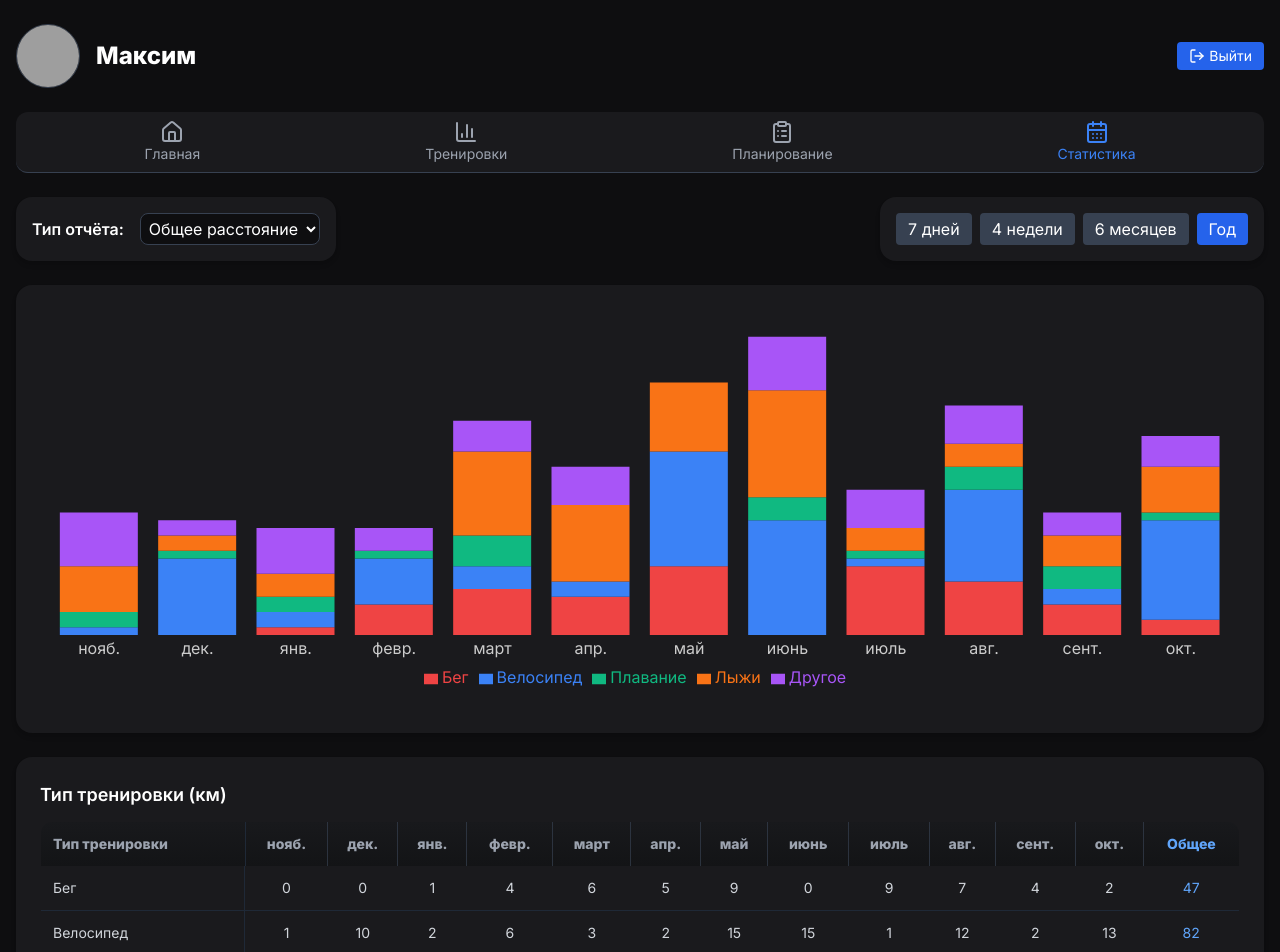
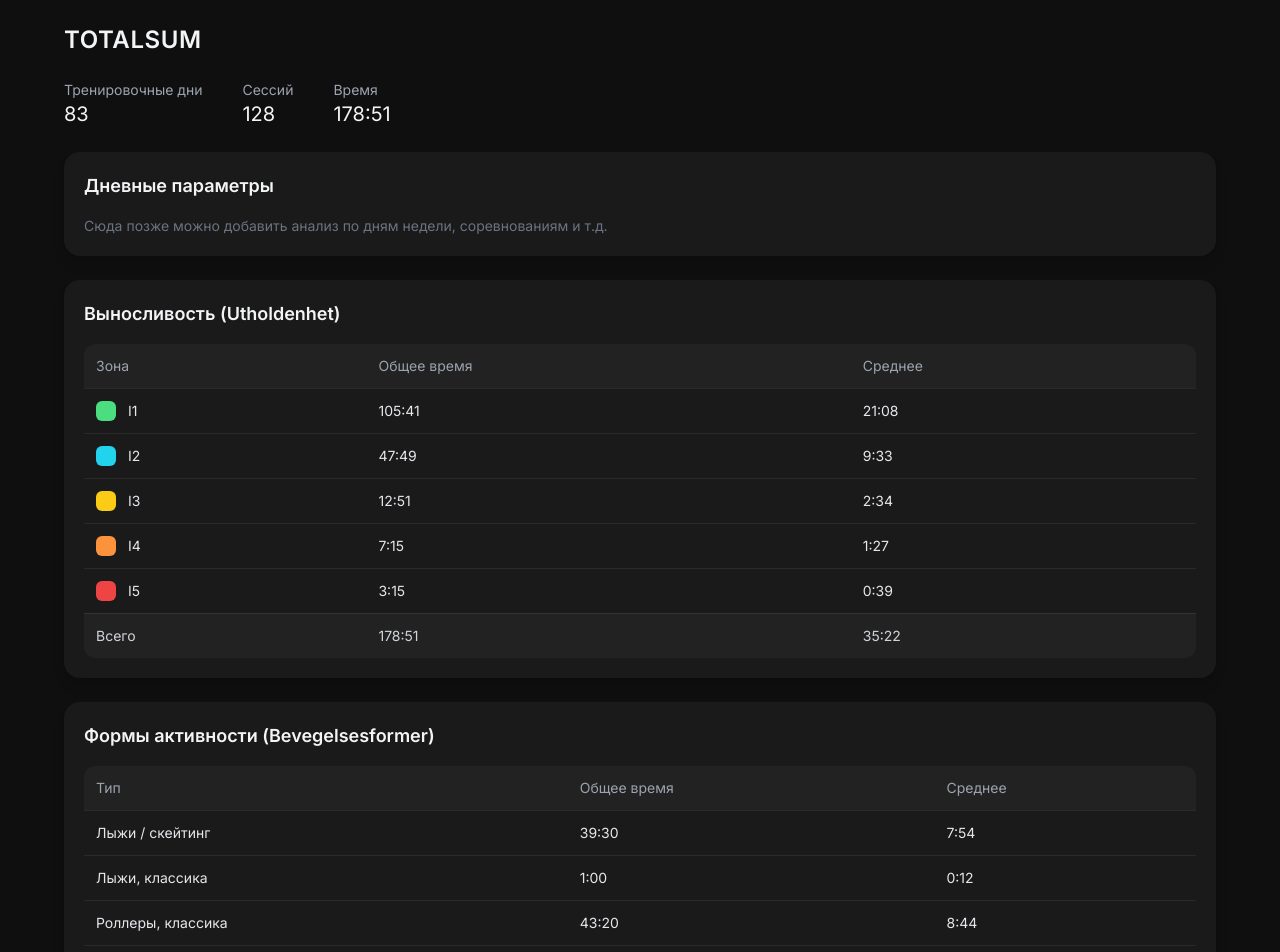
Before and after one commit to mbaliabin/dagbook-test, a React (Vite) app in the folder fasx-frontend/: page /statistics in a window 1280 px wide. Shown: the top 952 px of the page. Built offline with nearby package versions, Linux system fonts and the light colour scheme; grey boxes are pictures that could not be loaded.

Commit message:
Доработка StatisticsPage.tsx 131

```diff
--- a/fasx-frontend/src/pages/StatisticsPage.tsx
+++ b/fasx-frontend/src/pages/StatisticsPage.tsx
@@ -1,279 +1,139 @@
-import React, { useState } from "react";
-import { BarChart, Bar, XAxis, Tooltip, Legend, ResponsiveContainer } from "recharts";
-import { Home, BarChart3, ClipboardList, CalendarDays, LogOut } from "lucide-react";
-import { useNavigate, useLocation } from "react-router-dom";
-import dayjs from "dayjs";
+import React from "react";
 
-type ReportType = "Общее расстояние" | "Длительность" | "Выносливость";
-
-export default function StatisticsPage() {
-  const [reportType, setReportType] = useState<ReportType>("Общее расстояние");
-  const [interval, setInterval] = useState("Год");
-  const [name, setName] = useState("Максим");
-
-  const navigate = useNavigate();
-  const location = useLocation();
-
-  const handleLogout = () => {
-    localStorage.removeItem("token");
-    navigate("/login");
+export default function StatsPage() {
+  const totals = {
+    trainingDays: 83,
+    sessions: 128,
+    time: "178:51",
   };
 
-  const menuItems = [
-    { label: "Главная", icon: Home, path: "/daily" },
-    { label: "Тренировки", icon: BarChart3, path: "/profile" },
-    { label: "Планирование", icon: ClipboardList, path: "/planning" },
-    { label: "Статистика", icon: CalendarDays, path: "/statistics" },
+  const enduranceData = [
+    { zone: "I1", time: "105:41", avg: "21:08", color: "#4ade80" },
+    { zone: "I2", time: "47:49", avg: "9:33", color: "#22d3ee" },
+    { zone: "I3", time: "12:51", avg: "2:34", color: "#facc15" },
+    { zone: "I4", time: "7:15", avg: "1:27", color: "#fb923c" },
+    { zone: "I5", time: "3:15", avg: "0:39", color: "#ef4444" },
   ];
 
-  const intervals = ["7 дней", "4 недели", "6 месяцев", "Год"];
-  const trainingTypes = ["Бег", "Велосипед", "Плавание", "Лыжи", "Другое"];
-  const enduranceZones = ["I1", "I2", "I3", "I4", "I5"];
-
-  const generateData = () => {
-    const today = dayjs();
-    let data: any[] = [];
-    let types = reportType === "Выносливость" ? enduranceZones : trainingTypes;
-
-    const maxValues: any = {
-      "Общее расстояние": { Бег: 10, Лыжи: 15, Велосипед: 20, Плавание: 5, Другое: 8 },
-      "Длительность": { Бег: 60, Лыжи: 90, Велосипед: 120, Плавание: 30, Другое: 45 },
-      "Выносливость": { I1: 60, I2: 50, I3: 40, I4: 30, I5: 20 },
-    };
-
-    let points =
-      interval === "7 дней"
-        ? 7
-        : interval === "4 недели"
-        ? 4
-        : interval === "6 месяцев"
-        ? 6
-        : 12;
-
-    for (let i = points - 1; i >= 0; i--) {
-      let label = "";
-      if (interval === "7 дней") label = today.subtract(i, "day").format("DD MMM");
-      else if (interval === "4 недели") label = `Нед ${today.subtract(i, "week").startOf("week").format("DD/MM")}`;
-      else label = today.subtract(i, "month").format("MMM");
-
-      let item: any = { label };
-      types.forEach((t) => {
-        item[t] = Math.floor(Math.random() * maxValues[reportType][t]);
-      });
-      data.push(item);
-    }
-    return data;
-  };
-
-  const chartData = generateData();
-  const labels = chartData.map((d) => d.label);
-  const colors = ["#ef4444", "#3b82f6", "#10b981", "#f97316", "#a855f7"];
-
-  const formatTime = (minutes: number) => {
-    const h = Math.floor(minutes / 60);
-    const m = minutes % 60;
-    return `${h}:${m.toString().padStart(2, "0")}`;
-  };
-
-  // ✅ Исправленный тултип (добавлен пробел между типом тренировки и временем)
-  const CustomTooltip = ({ active, payload, label }: any) => {
-    if (active && payload && payload.length) {
-      const total = payload.reduce((sum: number, p: any) => sum + p.value, 0);
-      return (
-        <div className="bg-[#1a1a1d]/90 border border-gray-700 rounded-lg p-2 text-sm">
-          <div className="font-semibold mb-1">{label}</div>
-          {payload.map((p: any) => (
-            <div key={p.dataKey} className="flex justify-between">
-              <span style={{ color: p.fill }}>{p.name}</span>
-              <span>
-                {reportType === "Длительность" || reportType === "Выносливость"
-                  ? ` ${Math.floor(p.value / 60)} ч ${p.value % 60} м`
-                  : ` ${p.value} км`}
-              </span>
-            </div>
-          ))}
-          <div className="border-t border-gray-600 mt-1 pt-1 flex justify-between font-semibold text-blue-400">
-            <span>Общее</span>
-            <span>
-              {reportType === "Длительность" || reportType === "Выносливость"
-                ? `${Math.floor(total / 60)} ч ${total % 60} м`
-                : `${total} км`}
-            </span>
-          </div>
-        </div>
-      );
-    }
-    return null;
-  };
+  const movementData = [
+    { type: "Лыжи / скейтинг", total: "39:30", avg: "7:54" },
+    { type: "Лыжи, классика", total: "1:00", avg: "0:12" },
+    { type: "Роллеры, классика", total: "43:20", avg: "8:44" },
+    { type: "Роллеры, скейтинг", total: "67:27", avg: "13:29" },
+    { type: "Велосипед", total: "23:36", avg: "4:43" },
+  ];
 
   return (
-    <div className="min-h-screen bg-[#0e0e10] text-white px-4 py-6">
-      <div className="max-w-7xl mx-auto space-y-6">
-        {/* Верхняя плашка */}
-        <div className="flex flex-col md:flex-row md:items-center md:justify-between gap-4">
-          <div className="flex items-center space-x-4">
-            <img
-              src="/profile-avatar.jpg"
-              alt="Avatar"
-              className="w-16 h-16 rounded-full object-cover border border-gray-700"
-            />
+    <div className="min-h-screen bg-[#0f0f0f] text-gray-200 p-6">
+      {/* Header */}
+      <div className="max-w-6xl mx-auto space-y-6">
+        <h1 className="text-2xl font-semibold tracking-wide text-gray-100">
+          TOTALSUM
+        </h1>
+
+        <div className="flex gap-10 text-sm">
           <div>
-              <h1 className="text-2xl font-bold">{name}</h1>
+            <p className="text-gray-400">Тренировочные дни</p>
+            <p className="text-xl text-gray-100">{totals.trainingDays}</p>
           </div>
+          <div>
+            <p className="text-gray-400">Сессий</p>
+            <p className="text-xl text-gray-100">{totals.sessions}</p>
           </div>
-          <button
-            onClick={handleLogout}
-            className="bg-blue-600 hover:bg-blue-700 text-white text-sm px-3 py-1 rounded flex items-center"
-          >
-            <LogOut className="w-4 h-4 mr-1" /> Выйти
-          </button>
-        </div>
-
-        {/* Верхнее меню */}
-        <div className="flex justify-around bg-[#1a1a1d] border-b border-gray-700 py-2 px-4 rounded-xl">
-          {menuItems.map((item) => {
-            const Icon = item.icon;
-            const isActive = location.pathname === item.path;
-            return (
-              <button
-                key={item.path}
-                onClick={() => navigate(item.path)}
-                className={`flex flex-col items-center text-sm transition-colors ${
-                  isActive ? "text-blue-500" : "text-gray-400 hover:text-white"
-                }`}
-              >
-                <Icon className="w-6 h-6" />
-                <span>{item.label}</span>
-              </button>
-            );
-          })}
-        </div>
-
-        {/* Выбор отчёта и интервала */}
-        <div className="flex flex-col md:flex-row md:items-center md:justify-between gap-4">
-          <div className="bg-[#1a1a1d] p-4 rounded-2xl shadow-md flex items-center gap-4">
-            <span className="font-semibold">Тип отчёта:</span>
-            <select
-              value={reportType}
-              onChange={(e) => setReportType(e.target.value as ReportType)}
-              className="bg-[#0e0e10] border border-gray-700 rounded-lg p-1 text-white"
-            >
-              <option>Общее расстояние</option>
-              <option>Длительность</option>
-              <option>Выносливость</option>
-            </select>
-          </div>
-
-          <div className="bg-[#1a1a1d] p-4 rounded-2xl shadow-md flex items-center gap-2">
-            {intervals.map((intv) => (
-              <button
-                key={intv}
-                onClick={() => setInterval(intv)}
-                className={`px-3 py-1 rounded ${
-                  interval === intv ? "bg-blue-600" : "bg-gray-700 hover:bg-gray-600"
-                }`}
-              >
-                {intv}
-              </button>
-            ))}
+          <div>
+            <p className="text-gray-400">Время</p>
+            <p className="text-xl text-gray-100">{totals.time}</p>
           </div>
         </div>
 
-        {/* Диаграмма */}
-        <div className="bg-[#1a1a1d] p-6 rounded-2xl shadow-md">
-          <ResponsiveContainer width="100%" height={400}>
-            <BarChart
-              data={chartData}
-              margin={{ top: 20, right: 10, left: 10, bottom: 20 }}
-            >
-              <XAxis dataKey="label" axisLine={false} tickLine={false} stroke="#ccc" />
-              <Tooltip content={<CustomTooltip />} />
-              <Legend wrapperStyle={{ color: "#fff" }} />
-              {(reportType === "Выносливость" ? enduranceZones : trainingTypes).map(
-                (t, idx) => (
-                  <Bar
-                    key={t}
-                    dataKey={t}
-                    stackId="a"
-                    fill={colors[idx % colors.length]}
-                    name={t}
-                  />
-                )
-              )}
-            </BarChart>
-          </ResponsiveContainer>
+        {/* Section: Dagsparametere */}
+        <div className="bg-[#1a1a1a] p-5 rounded-2xl shadow-lg">
+          <h2 className="text-lg font-semibold text-gray-100 mb-4">
+            Дневные параметры
+          </h2>
+          <div className="text-gray-500 text-sm">
+            <p>Сюда позже можно добавить анализ по дням недели, соревнованиям и т.д.</p>
+          </div>
         </div>
 
-        {/* Таблица */}
-        <div className="bg-[#1a1a1d] p-6 rounded-2xl shadow-md mb-10">
-          <h2 className="text-lg font-semibold mb-3">
-            {reportType === "Выносливость"
-              ? "Зоны выносливости (мин)"
-              : reportType === "Длительность"
-              ? `Длительность (ч:мм)`
-              : `Тип тренировки (${reportType === "Общее расстояние" ? "км" : "мин"})`}
+        {/* Section: Utholdenhet */}
+        <div className="bg-[#1a1a1a] p-5 rounded-2xl shadow-lg">
+          <h2 className="text-lg font-semibold text-gray-100 mb-4">
+            Выносливость (Utholdenhet)
           </h2>
-          <div className="overflow-x-auto">
-            <table className="w-full text-sm text-gray-300 border-collapse border border-gray-800 rounded-xl overflow-hidden">
-              <thead className="text-gray-400 bg-gradient-to-b from-[#18191c] to-[#131416]">
-                <tr>
-                  <th className="text-left py-3 px-3 border-r border-gray-800">
-                    {reportType === "Выносливость" ? "Зона" : "Тип тренировки"}
-                  </th>
-                  {labels.map((m) => (
-                    <th
-                      key={m}
-                      className="py-3 px-2 text-center border-r border-gray-700/70"
-                    >
-                      {m}
-                    </th>
-                  ))}
-                  <th className="py-3 px-2 text-center text-blue-400 border-l border-gray-800">
-                    Общее
-                  </th>
+          <div className="overflow-hidden rounded-xl">
+            <table className="w-full text-sm border-collapse">
+              <thead>
+                <tr className="bg-[#222] text-gray-400 text-left">
+                  <th className="p-3 font-medium">Зона</th>
+                  <th className="p-3 font-medium">Общее время</th>
+                  <th className="p-3 font-medium">Среднее</th>
                 </tr>
               </thead>
               <tbody>
-                {(reportType === "Выносливость" ? enduranceZones : trainingTypes).map(
-                  (type, idx) => {
-                    const total = chartData.reduce((sum, d) => sum + d[type], 0);
-                    return (
+                {enduranceData.map((zone) => (
                   <tr
-                        key={type}
-                        className="border-b border-gray-800 hover:bg-gray-700/50 transition-colors"
+                    key={zone.zone}
+                    className="border-t border-[#2a2a2a] hover:bg-[#252525]/60 transition"
                   >
-                        <td className="py-3 px-3 border-r border-gray-800 flex items-center gap-2">
-                          {reportType === "Выносливость" && (
-                            <span
-                              className="w-3 h-3 rounded-full"
-                              style={{
-                                backgroundColor: colors[idx % colors.length],
-                              }}
-                            ></span>
-                          )}
-                          {type}
+                    <td className="p-3 flex items-center gap-3">
+                      <div
+                        className="w-5 h-5 rounded-md"
+                        style={{ backgroundColor: zone.color }}
+                      ></div>
+                      {zone.zone}
                     </td>
-                        {chartData.map((d, i) => (
-                          <td key={i} className="text-center py-3">
-                            {reportType === "Длительность" ||
-                            reportType === "Выносливость"
-                              ? formatTime(d[type])
-                              : d[type]}
-                          </td>
+                    <td className="p-3">{zone.time}</td>
+                    <td className="p-3">{zone.avg}</td>
+                  </tr>
                 ))}
-                        <td className="text-center text-blue-400 py-3">
-                          {reportType === "Длительность" ||
-                          reportType === "Выносливость"
-                            ? formatTime(total)
-                            : total}
-                        </td>
+                <tr className="bg-[#222] font-medium text-gray-300 border-t border-[#333]">
+                  <td className="p-3">Всего</td>
+                  <td className="p-3">{totals.time}</td>
+                  <td className="p-3">35:22</td>
                 </tr>
-                    );
-                  }
-                )}
               </tbody>
             </table>
           </div>
+        </div>
+
+        {/* Section: Bevegelsesformer */}
+        <div className="bg-[#1a1a1a] p-5 rounded-2xl shadow-lg">
+          <h2 className="text-lg font-semibold text-gray-100 mb-4">
+            Формы активности (Bevegelsesformer)
+          </h2>
+          <div className="overflow-hidden rounded-xl">
+            <table className="w-full text-sm border-collapse">
+              <thead>
+                <tr className="bg-[#222] text-gray-400 text-left">
+                  <th className="p-3 font-medium">Тип</th>
+                  <th className="p-3 font-medium">Общее время</th>
+                  <th className="p-3 font-medium">Среднее</th>
+                </tr>
+              </thead>
+              <tbody>
+                {movementData.map((m) => (
+                  <tr
+                    key={m.type}
+                    className="border-t border-[#2a2a2a] hover:bg-[#252525]/60 transition"
+                  >
+                    <td className="p-3">{m.type}</td>
+                    <td className="p-3">{m.total}</td>
+                    <td className="p-3">{m.avg}</td>
+                  </tr>
+                ))}
+                <tr className="bg-[#222] font-medium text-gray-300 border-t border-[#333]">
+                  <td className="p-3">Всего</td>
+                  <td className="p-3">{totals.time}</td>
+                  <td className="p-3">35:22</td>
+                </tr>
+              </tbody>
+            </table>
+          </div>
+        </div>
+
+        <div className="text-xs text-gray-500 text-center mt-6">
+          FASX Training Dashboard — демо-страница статистики
         </div>
       </div>
     </div>
```
Lines whose indentation alone changed are shown as unchanged.
